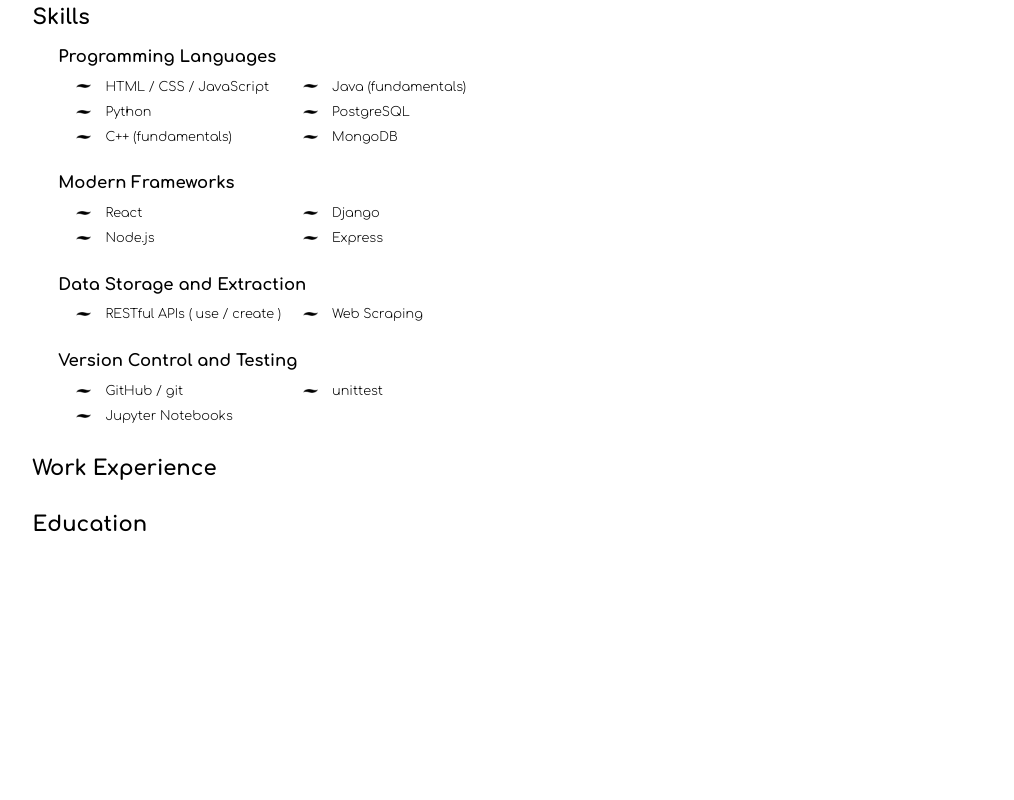
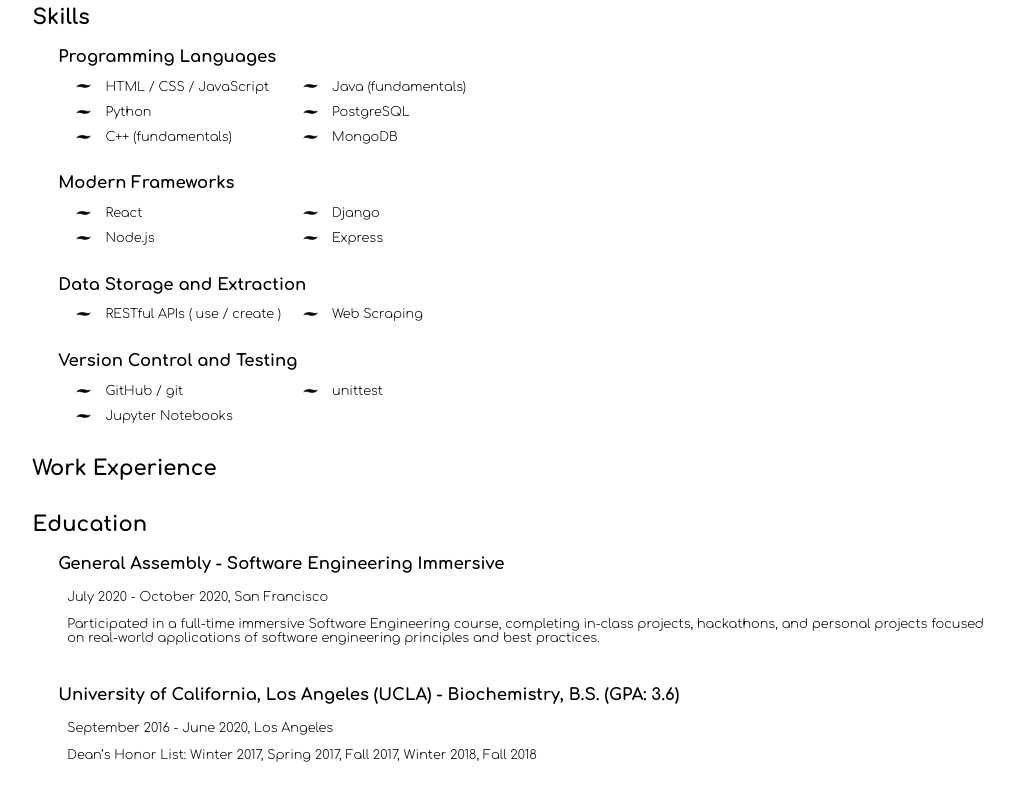
Before and after one commit to imjchiang/Portfolio, a React (Create React App) app in the folder portfolio/: page / in a window 1280 px wide. Shown: the part 296-1096 px from the top of the page, without its empty margins (121-1135 px from the left). Before the commit the page ends 850 px from the top, so only its background shows below. Built offline with nearby package versions, Linux system fonts and the light colour scheme.

Commit message:
[App.js] add education info

```diff
--- a/portfolio/src/App.js
+++ b/portfolio/src/App.js
@@ -84,9 +84,25 @@ function App()
 
         <div className="cat">
             <h2>Work Experience</h2>
+
         </div>
         <div className="cat">
             <h2>Education</h2>
+            <h3>General Assembly - Software Engineering Immersive</h3>
+            <div className="subcat">
+                <div>
+                    <p>July 2020 - October 2020, San Francisco</p>
+                    <p>Participated in a full-time immersive Software Engineering course, completing in-class projects, hackathons, and personal projects focused on real-world applications of software engineering principles and best practices.</p>
+                </div>
+            </div>
+
+            <h3>University of California, Los Angeles (UCLA) - Biochemistry, B.S. (GPA: 3.6)</h3>
+            <div className="subcat">
+                <div>
+                    <p>September 2016 - June 2020, Los Angeles</p>
+                    <p>Dean’s Honor List: Winter 2017, Spring 2017, Fall 2017, Winter 2018, Fall 2018</p>
+                </div>
+            </div>
         </div>
     </>
 
```
Also changed, not shown: 1 other file (tests, documents, lock files or other folders).
